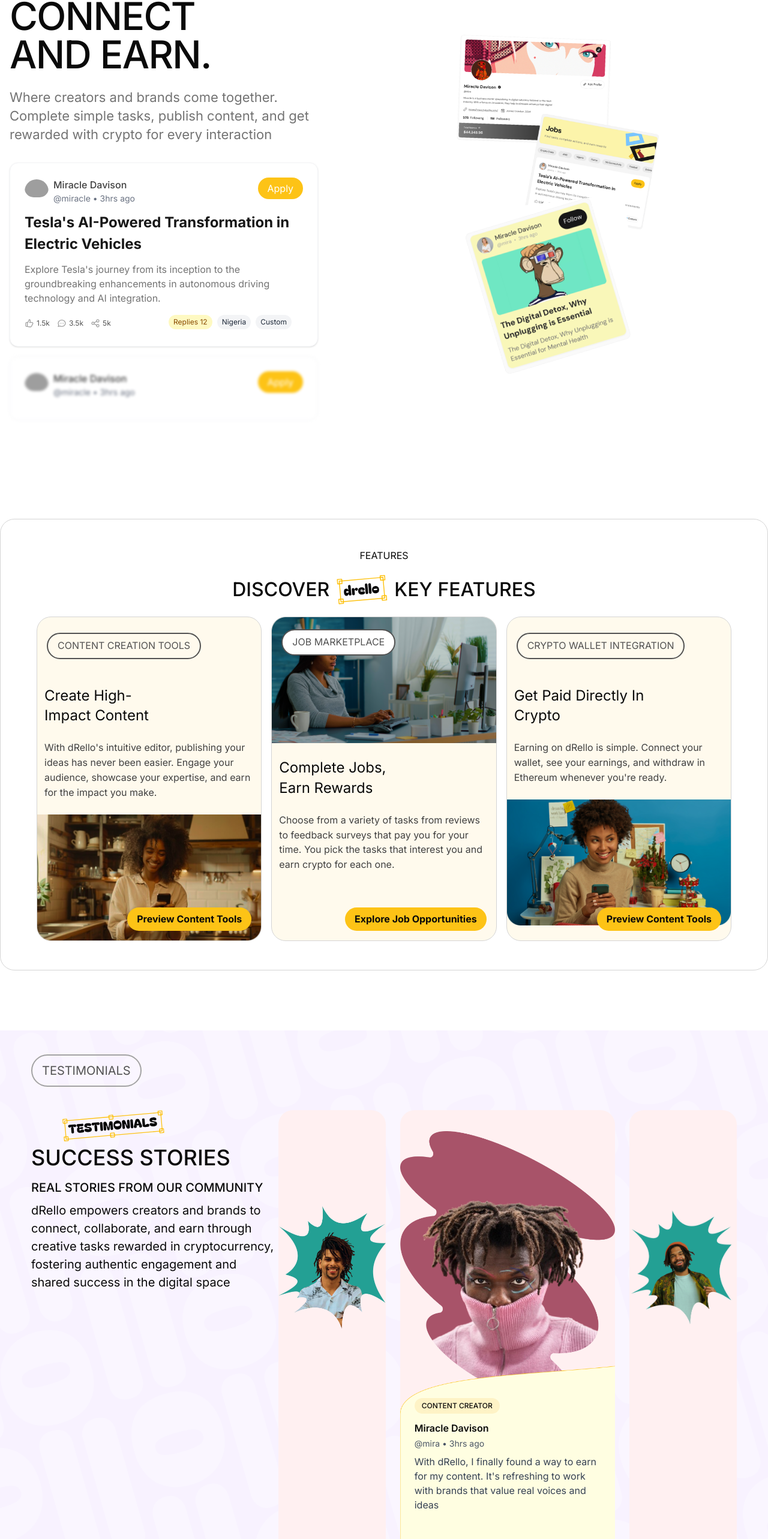
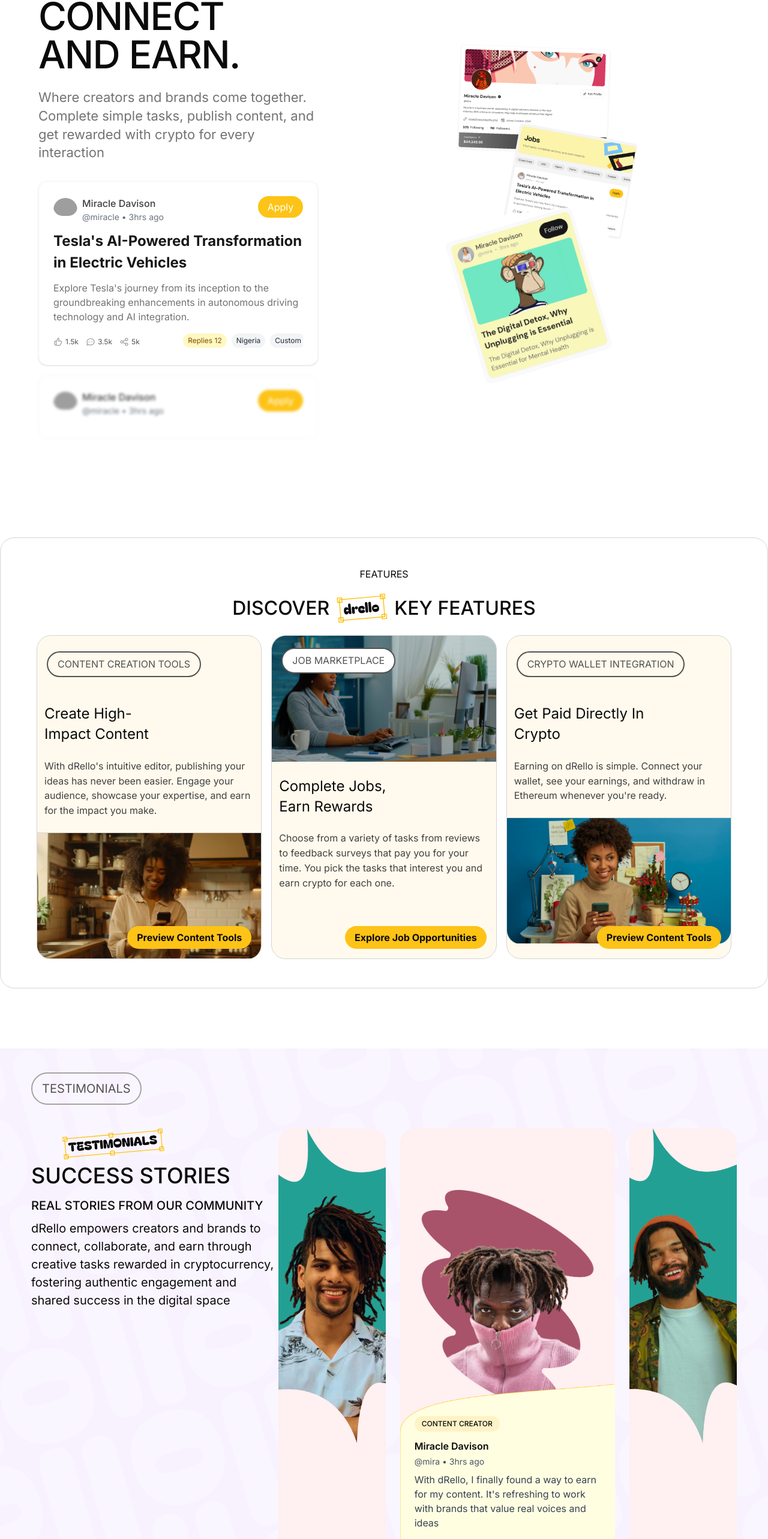
Before and after one commit to Thedrello/Drello, a Next.js app: page / in a window 1280 px wide. Shown: the part 218-2784 px from the top of the page at 60% size. Built offline with nearby package versions, Linux system fonts and the light colour scheme; grey boxes are pictures that could not be loaded.

Commit message:
littlw adjustment on the animation for the page and responsiveness

```diff
--- a/app/components/pricing-card.tsx
+++ b/app/components/pricing-card.tsx
@@ -3,7 +3,7 @@
 
 export default function PricingCard() {
   return (
-    <div className="w-full bg-[url('/Dash.png')] bg-cover bg-no-repeat min-h-[300px] md:h-[360px] md:w-[590px]">
+    <div className="w-full bg-[url('/Dash.png')] bg-cover bg-no-repeat min-h-[300px] md:h-[360px] md:w-[590px] rounded-3xl">
       <Card className="border-none shadow-none bg-transparent h-full">
         <CardContent className="p-4 md:p-6 lg:p-8 h-full">
           <div className="flex flex-row items-start md:items-center gap-4 md:gap-6 h-full">
@@ -20,7 +20,7 @@
                 that let you control how you earn and grow.
               </p>
             </div>
-            <div className="relative w-[100px] md:w-[180px] lg:w-[220px] aspect-square shrink-0">
+            <div className="relative w-[120px] md:w-[190px] lg:w-[240px] aspect-square shrink-0 mt-10">
               <Image
                 src="/Media2.png"
                 alt="Pricing illustration"
--- a/app/components/reward-card.tsx
+++ b/app/components/reward-card.tsx
@@ -3,7 +3,7 @@
 
 export default function RewardsCard() {
   return (
-    <div className="w-full bg-[url('/Dash1.png')] bg-cover bg-no-repeat min-h-[300px] md:h-[360px] md:w-[590px] overflow-hidden mb-8">
+    <div className="w-full bg-[url('/Dash1.png')] bg-cover bg-no-repeat min-h-[300px] md:h-[360px] md:w-[590px] overflow-hidden mb-8 rounded-3xl">
       <Card className="bg-reward-green border-none shadow-none h-full">
         <CardContent className="p-4 md:p-6 lg:p-8 h-full">
           <div className="flex flex-row items-start md:items-center gap-4 md:gap-6 h-full">
@@ -20,7 +20,7 @@
                 in Ethereum with no hassle.
               </p>
             </div>
-            <div className="relative w-[120px] md:w-[200px] lg:w-[250px] aspect-square shrink-0">
+            <div className="relative w-[120px] md:w-[200px] lg:w-[250px] aspect-square shrink-0 mt-10">
               <Image
                 src="/Media1.png"
                 alt="Rewards illustration"
--- a/app/components/sections/footer.tsx
+++ b/app/components/sections/footer.tsx
@@ -6,7 +6,7 @@
 
 function Footer() {
   return (
-    <footer className="relative bg-footer text-white pt-12 pb-32 px-4 md:px-6 lg:px-[72px] min-h-[450px] md:bg-[url('/footer.png')] bg-[url('/Mobile.png')] bg-cover bg-no-repeat">
+    <footer className="relative bg-footer text-white pt-12 pb-32 px-4 md:px-6 lg:px-[72px] min-h-[450px] lg:bg-[url('/footer.png')] bg-[url('/Mobile.png')] bg-cover bg-no-repeat">
       <div className="max-w-7xl mx-auto">
         <div className="lg:col-span-3 mb-8 lg:mb-0 flex w-full justify-start">
             <Image
--- a/app/components/sections/hero-section.tsx
+++ b/app/components/sections/hero-section.tsx
@@ -21,7 +21,7 @@
   ];
 
   return (
-    <section className="w-full mx-auto px-4 py-16 flex flex-col md:flex-row justify-between gap-6 md:gap-20 lg:gap-40 items-center">
+    <section className="w-full mx-auto lg:p-16 p-10 flex flex-col md:flex-row justify-between gap-6 md:gap-20 lg:gap-40 items-center">
       {/* Left Column - Text Content */}
       <div className="w-full md:w-1/2 mb-12 md:mb-0 pr-0 md:pr-4 lg:pr-8">
         <div className="w-full md:max-w-[600px] lg:max-w-[774px] md:mx-auto mb-8">
--- a/app/components/sections/pricing-header.tsx
+++ b/app/components/sections/pricing-header.tsx
@@ -5,7 +5,7 @@
 
 export default function PricingHeader() {
   return (
-    <div className="mx-auto w-full px-2 sm:px-4 py-6 md:py-6 lg:py-8 md:bg-[#EBF0EA] rounded-2xl">
+    <div className="mx-auto w-full px-2 sm:px-4 py-6 md:py-6 lg:py-8 md:bg-[#EBF0EA] rounded-2xl mt-12 md:mt-16 lg:mt-20 xl:mt-24 max-w-screen-2xl" id="pricing">
       <Card className="border-none shadow-none bg-transparent">
         <div className="grid grid-cols-1 lg:grid-cols-2 gap-6 place-items-center">
           <CardContent className="p-0 w-full flex justify-center">
--- a/app/components/sections/testimonials.tsx
+++ b/app/components/sections/testimonials.tsx
@@ -41,7 +41,7 @@
   const [hoveredId, setHoveredId] = useState<number | null>(null);
 
   return (
-    <div className="px-4  mt-[20px] md:mt-[80px] lg:mt-[100px] mb-12 md:mb-0  lg:px-[52px] lg:py-[40px] py-4 bg-[url('/Testimonials-bg.png')] bg-cover bg-no-repeat">
+    <div className="px-8 mt-[20px] md:mt-[80px] lg:mt-[100px] mb-12 md:mb-0  lg:px-[52px] lg:py-[40px] py-4 bg-[url('/Testimonials-bg.png')] bg-cover bg-no-repeat">
       <h3 className=" px-[16px] font-normal w-fit py-[10px] rounded-full border-[#A3A3A3] text-[20px] text-[#525252] border-2">
         TESTIMONIALS
       </h3>
--- a/app/components/testimonialCard.tsx
+++ b/app/components/testimonialCard.tsx
@@ -55,7 +55,7 @@
         <div
           className={cn(
             "object-cover transition-transform duration-500 ease-in-out relative w-full h-[750px]",
-            isActive ? "scale-100" : "scale-100"
+            isActive ? "lg:scale-80" : "lg:scale-100"
           )}
         >
           <Image
@@ -63,7 +63,8 @@
             width={1000}
             height={1900}
             alt={name}
-            className="h-full w-full object-contain md:h-[70%]"
+            className={cn("h-full w-full lg:object-cover object-contain md:h-[70%]"
+              , isActive ? "lg:object-contain" : "lg:object-cover")}
           />
         </div>
         <div
--- a/app/page.tsx
+++ b/app/page.tsx
@@ -18,7 +18,7 @@
   const { ref: pricingRef, controls: pricingControls } = useScrollAnimation()
   const { ref: blogRef, controls: blogControls } = useScrollAnimation()
   const { ref: beforeFooterRef, controls: beforeFooterControls } = useScrollAnimation()
-  const { ref: footerRef, controls: footerControls } = useScrollAnimation()
+
 
   return (
     <main className="min-h-screen bg-white max-w-screen-2xl min-2xl:px-[71px] mx-auto ">
@@ -29,7 +29,7 @@
         ref={heroRef}
         initial={{ opacity: 0, y: 100 }}
         animate={heroControls}
-        transition={{ duration: 0.8, ease: "easeOut" }}
+        transition={{ duration: 1, ease: "easeOut" }}
       >
         <HeroSection />
       </motion.div>
@@ -39,7 +39,7 @@
         ref={featuresRef}
         initial={{ opacity: 0, x: -100 }}
         animate={featuresControls}
-        transition={{ duration: 0.8, ease: "easeOut", delay: 0.2 }}
+        transition={{ duration: 1, ease: "easeOut", delay: 0.2 }}
       >
         <Features />
       </motion.div>
@@ -50,10 +50,10 @@
         initial={{ opacity: 0, scale: 0.8, rotate: -5 }}
         animate={testimonialsControls}
         transition={{
-          duration: 0.8,
+          duration: 1,
           ease: "easeOut",
           scale: { type: "spring", stiffness: 100 },
-          rotate: { duration: 0.6 },
+          rotate: { duration: 0.8, ease: "easeOut"},
         }}
       >
         <Testimonials />
@@ -65,10 +65,10 @@
         initial={{ opacity: 0, y: 150 }}
         animate={pricingControls}
         transition={{
-          duration: 0.8,
+          duration: 1,
           ease: "easeOut",
           type: "spring",
-          bounce: 0.4,
+          bounce: 0.8,
         }}
       >
         <PricingHeader />
@@ -79,7 +79,7 @@
         ref={blogRef}
         initial={{ opacity: 0, filter: "blur(10px)", y: 50 }}
         animate={blogControls}
-        transition={{ duration: 1, ease: "easeOut" }}
+        transition={{ duration: 1.5, ease: "easeOut" }}
       >
         <BlogSection />
       </motion.div>
```
